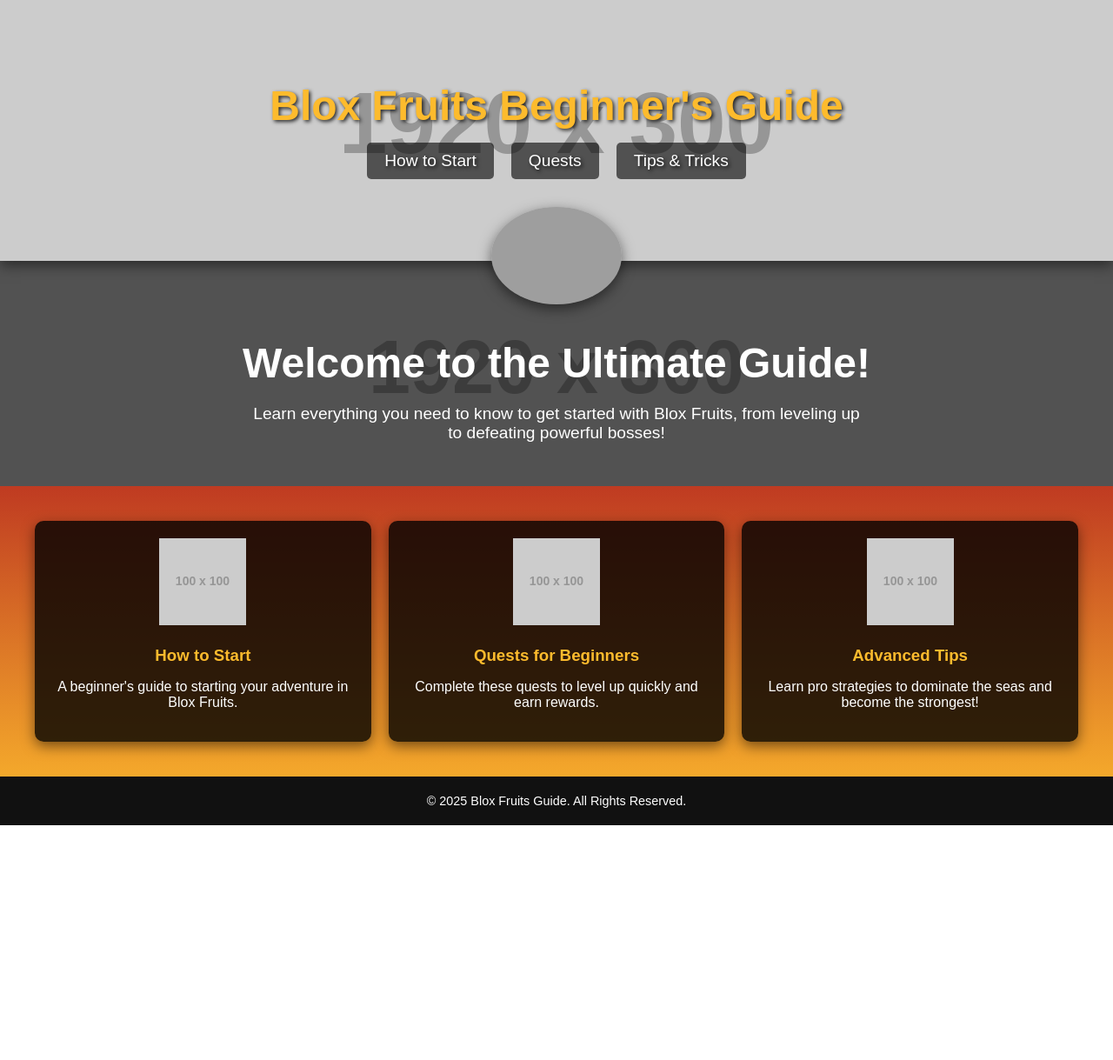
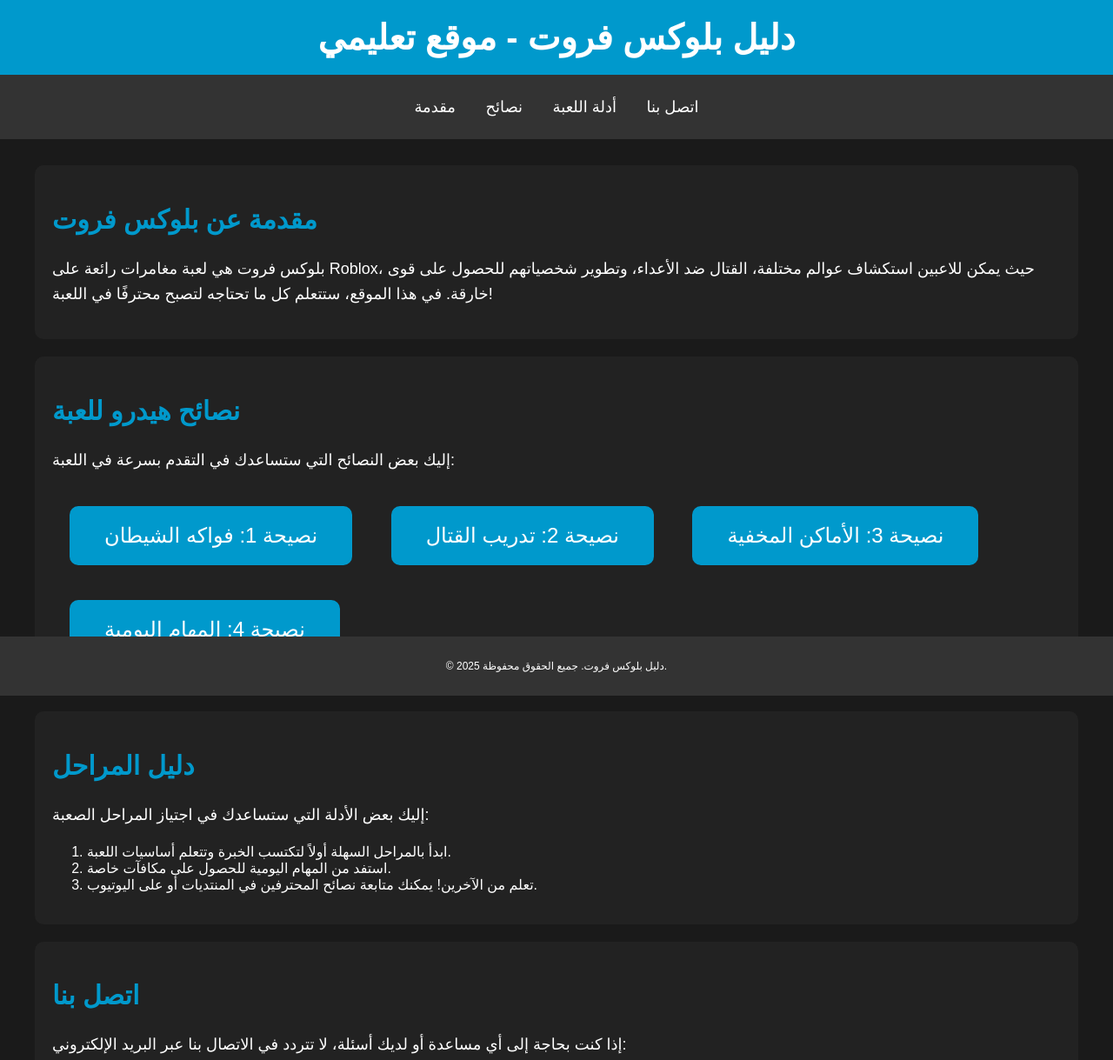
Before and after one commit to nava01-saad/Star-Pirates, a plain HTML site: page index.html in a window 1280 px wide. Shown: the top 1219 px of the page at 87% size. Before the commit the page ends 949 px from the top, so only its background shows below. Drawn offline with Linux system fonts and the light colour scheme; grey boxes are pictures that could not be loaded; placeholder pictures from the web are drawn by us.

Commit message:
Update index.html

```diff
--- a/index.html
+++ b/index.html
@@ -1,165 +1,157 @@
 <!DOCTYPE html>
-<html lang="en">
+<html lang="ar">
 <head>
     <meta charset="UTF-8">
     <meta name="viewport" content="width=device-width, initial-scale=1.0">
-    <title>Blox Fruits Beginner's Guide</title>
+    <title>دليل بلوكس فروت - الموقع التعليمي</title>
     <style>
         body {
+            font-family: 'Arial', sans-serif;
             margin: 0;
-            font-family: 'Arial', sans-serif;
-            background: linear-gradient(to bottom, #1a2a6c, #b21f1f, #fdbb2d);
+            padding: 0;
+            background-color: #1a1a1a;
             color: #fff;
         }
 
         header {
-            background: url('https://via.placeholder.com/1920x300.png?text=Pirate+Adventure') no-repeat center/cover;
-            height: 300px;
-            display: flex;
-            flex-direction: column;
-            justify-content: center;
-            align-items: center;
-            color: #fff;
-            text-shadow: 2px 2px 4px rgba(0, 0, 0, 0.8);
-            box-shadow: 0 5px 15px rgba(0, 0, 0, 0.5);
-            position: relative;
-        }
-
-        header h1 {
-            font-size: 3rem;
-            margin: 0;
-            color: #fdbb2d;
-        }
-
-        header img {
-            position: absolute;
-            bottom: -50px;
-            left: 50%;
-            transform: translateX(-50%);
-            width: 150px;
-            height: auto;
-            border-radius: 50%;
-            box-shadow: 0 5px 15px rgba(0, 0, 0, 0.5);
-        }
-
-        nav {
-            margin-top: 15px;
-            display: flex;
-            gap: 20px;
-        }
-
-        nav a {
-            text-decoration: none;
-            color: #fff;
-            font-size: 1.2rem;
-            padding: 10px 20px;
-            background: rgba(0, 0, 0, 0.6);
-            border-radius: 5px;
-            transition: all 0.3s ease;
-        }
-
-        nav a:hover {
-            background: #fdbb2d;
-            color: #111;
-            transform: scale(1.1);
-        }
-
-        .hero {
-            text-align: center;
-            padding: 50px 20px;
-            background: linear-gradient(to bottom, rgba(0,0,0,0.6), rgba(0,0,0,0.6)), url('https://via.placeholder.com/1920x300.png?text=Hero+Section') no-repeat center/cover;
-        }
-
-        .hero h2 {
-            font-size: 3rem;
-            margin-bottom: 20px;
-        }
-
-        .hero p {
-            font-size: 1.2rem;
-            max-width: 700px;
-            margin: auto;
-        }
-
-        .sections {
-            display: grid;
-            grid-template-columns: repeat(auto-fit, minmax(200px, 1fr));
-            gap: 20px;
-            padding: 40px;
-        }
-
-        .section {
-            background: rgba(0, 0, 0, 0.8);
-            padding: 20px;
-            border-radius: 10px;
-            text-align: center;
-            box-shadow: 0 5px 15px rgba(0, 0, 0, 0.5);
-            transition: transform 0.3s, box-shadow 0.3s;
-        }
-
-        .section:hover {
-            transform: translateY(-10px);
-            box-shadow: 0 10px 20px rgba(0, 0, 0, 0.7);
-        }
-
-        .section img {
-            max-width: 100px;
-            margin-bottom: 10px;
-        }
-
-        .section h3 {
-            margin: 10px 0;
-            color: #fdbb2d;
-        }
-
-        footer {
-            background-color: #111;
+            background-color: #0099cc;
             padding: 20px;
             text-align: center;
         }
 
+        header h1 {
+            font-size: 40px;
+            margin: 0;
+            color: #fff;
+        }
+
+        nav {
+            background-color: #333;
+            padding: 10px 0;
+        }
+
+        nav ul {
+            list-style-type: none;
+            padding: 0;
+            text-align: center;
+        }
+
+        nav ul li {
+            display: inline;
+            margin: 0 15px;
+        }
+
+        nav ul li a {
+            color: #fff;
+            text-decoration: none;
+            font-size: 18px;
+        }
+
+        .container {
+            max-width: 1200px;
+            margin: 30px auto;
+            padding: 0 20px;
+        }
+
+        .content-section {
+            background-color: #222;
+            padding: 20px;
+            border-radius: 10px;
+            margin-bottom: 20px;
+        }
+
+        .content-section h2 {
+            color: #0099cc;
+            font-size: 30px;
+        }
+
+        .content-section p {
+            font-size: 18px;
+            line-height: 1.6;
+        }
+
+        .button-large {
+            background-color: #0099cc;
+            color: #fff;
+            padding: 20px 40px;
+            text-decoration: none;
+            border-radius: 10px;
+            font-size: 24px;
+            display: inline-block;
+            margin: 20px;
+            transition: background-color 0.3s;
+        }
+
+        .button-large:hover {
+            background-color: #007a99;
+        }
+
+        footer {
+            background-color: #333;
+            color: #fff;
+            text-align: center;
+            padding: 15px 0;
+            position: fixed;
+            width: 100%;
+            bottom: 0;
+        }
+
         footer p {
-            margin: 0;
-            font-size: 0.9rem;
+            font-size: 12px;
         }
     </style>
 </head>
 <body>
-    <header>
-        <h1>Blox Fruits Beginner's Guide</h1>
-        <img src="https://i.pinimg.com/736x/87/36/41/873641f09fe10ea3f592de9abc4da3b3.jpg" alt="Pirate Character">
-        <nav>
-            <a href="#how-to-start">How to Start</a>
-            <a href="#quests">Quests</a>
-            <a href="#tips">Tips & Tricks</a>
-        </nav>
-    </header>
 
-    <div class="hero">
-        <h2>Welcome to the Ultimate Guide!</h2>
-        <p>Learn everything you need to know to get started with Blox Fruits, from leveling up to defeating powerful bosses!</p>
-    </div>
+<header>
+    <h1>دليل بلوكس فروت - موقع تعليمي</h1>
+</header>
 
-    <div class="sections">
-        <div class="section" id="how-to-start">
-            <img src="https://via.placeholder.com/100.png?text=Start" alt="How to Start">
-            <h3>How to Start</h3>
-            <p>A beginner's guide to starting your adventure in Blox Fruits.</p>
-        </div>
-        <div class="section" id="quests">
-            <img src="https://via.placeholder.com/100.png?text=Quests" alt="Quests">
-            <h3>Quests for Beginners</h3>
-            <p>Complete these quests to level up quickly and earn rewards.</p>
-        </div>
-        <div class="section" id="tips">
-            <img src="https://via.placeholder.com/100.png?text=Tips" alt="Tips">
-            <h3>Advanced Tips</h3>
-            <p>Learn pro strategies to dominate the seas and become the strongest!</p>
-        </div>
-    </div>
+<nav>
+    <ul>
+        <li><a href="#intro">مقدمة</a></li>
+        <li><a href="#tips">نصائح</a></li>
+        <li><a href="#guides">أدلة اللعبة</a></li>
+        <li><a href="#contact">اتصل بنا</a></li>
+    </ul>
+</nav>
 
-    <footer>
-        <p>&copy; 2025 Blox Fruits Guide. All Rights Reserved.</p>
-    </footer>
+<div class="container">
+    <section id="intro" class="content-section">
+        <h2>مقدمة عن بلوكس فروت</h2>
+        <p>بلوكس فروت هي لعبة مغامرات رائعة على Roblox، حيث يمكن للاعبين استكشاف عوالم مختلفة، القتال ضد الأعداء، وتطوير شخصياتهم للحصول على قوى خارقة. في هذا الموقع، ستتعلم كل ما تحتاجه لتصبح محترفًا في اللعبة!</p>
+    </section>
+
+    <section id="tips" class="content-section">
+        <h2>نصائح هيدرو للعبة</h2>
+        <p>إليك بعض النصائح التي ستساعدك في التقدم بسرعة في اللعبة:</p>
+        <!-- الأزرار الكبيرة -->
+        <a href="tip1.html" class="button-large">نصيحة 1: فواكه الشيطان</a>
+        <a href="tip2.html" class="button-large">نصيحة 2: تدريب القتال</a>
+        <a href="tip3.html" class="button-large">نصيحة 3: الأماكن المخفية</a>
+        <a href="tip4.html" class="button-large">نصيحة 4: المهام اليومية</a>
+    </section>
+
+    <section id="guides" class="content-section">
+        <h2>دليل المراحل</h2>
+        <p>إليك بعض الأدلة التي ستساعدك في اجتياز المراحل الصعبة:</p>
+        <ol>
+            <li>ابدأ بالمراحل السهلة أولاً لتكتسب الخبرة وتتعلم أساسيات اللعبة.</li>
+            <li>استفد من المهام اليومية للحصول على مكافآت خاصة.</li>
+            <li>تعلم من الآخرين! يمكنك متابعة نصائح المحترفين في المنتديات أو على اليوتيوب.</li>
+        </ol>
+    </section>
+
+    <section id="contact" class="content-section">
+        <h2>اتصل بنا</h2>
+        <p>إذا كنت بحاجة إلى أي مساعدة أو لديك أسئلة، لا تتردد في الاتصال بنا عبر البريد الإلكتروني:</p>
+        <a href="mailto:support@blocksfruit.com" class="button-large">اتصل بنا الآن</a>
+    </section>
+</div>
+
+<footer>
+    <p>&copy; 2025 دليل بلوكس فروت. جميع الحقوق محفوظة.</p>
+</footer>
+
 </body>
 </html>
```
